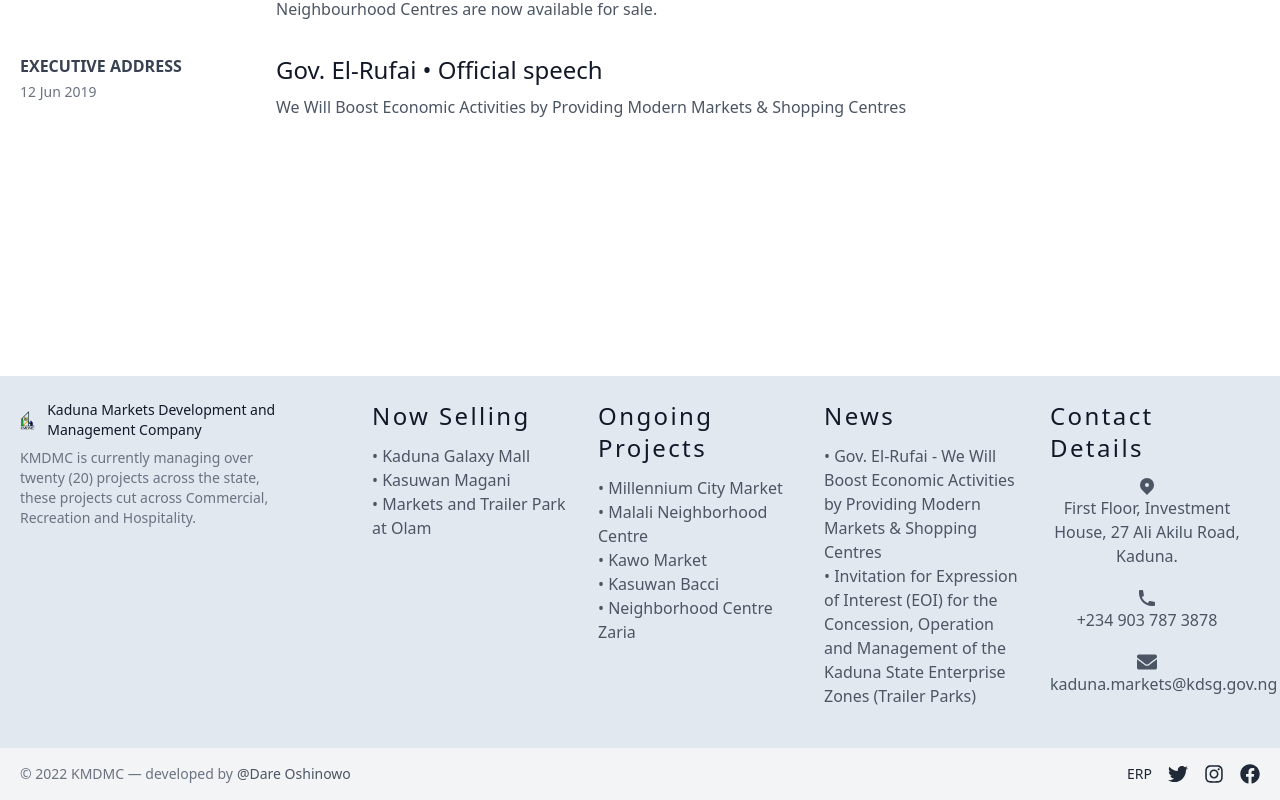
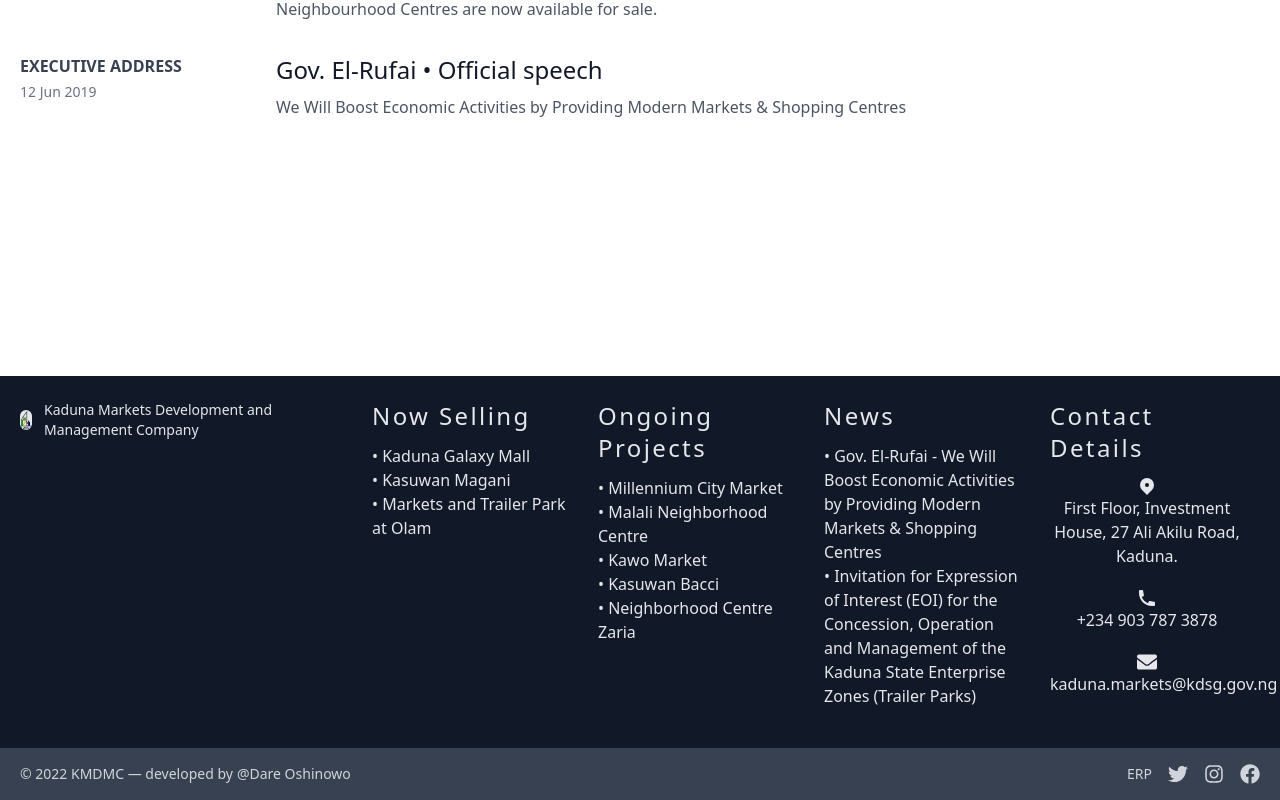
Before and after one commit to general-Dee/kmdmc, a Next.js app: page /news in a window 1280 px wide. Shown: the part 976-1776 px from the top of the page. Built offline with nearby package versions, Linux system fonts and the light colour scheme.

Commit message:
endtime09

```diff
--- a/components/Footer.tsx
+++ b/components/Footer.tsx
@@ -8,42 +8,20 @@
 
 function Footer() {
   return (
-        <footer className="relative mt-screen text-gray-600 bg-slate-200 body-font pt-5">
+        // <footer className="relative mt-screen text-gray-600 bg-slate-200 body-font pt-5">
+        <footer className="relative mt-screen text-white bg-gray-900 body-font pt-5">
             <div className="container px-5 py-10 sm:pt-1 mx-auto flex md:items-center lg:items-start md:flex-row md:flex-nowrap flex-wrap flex-col">
                 <div className="w-64 flex-shrink-0 md:mx-0 mx-auto text-center md:text-left">
                 <a className="flex title-font font-medium items-center md:justify-start justify-center text-gray-900">
-                    <Image src="/logo.png" width={70} height={80} className="cursor-pointer sm:w-5 sm:h-5"/>
-                    <span className="ml-3 text-sm">Kaduna Markets Development and Management Company</span>
+                    <span className='bg-gray-200 rounded-md'>
+                        <Image src="/logo.png" width={70} height={80} className="cursor-pointer sm:w-5 sm:h-5"/>
+                    </span>
+                    <span className="ml-3 text-sm text-gray-200">Kaduna Markets Development and Management Company</span>
                 </a>
-                <p className="mt-2 text-sm text-gray-500">KMDMC is currently managing over twenty (20) projects across the state, these projects cut across Commercial, Recreation and Hospitality.</p>
+                {/* <p className="mt-2 text-sm text-gray-500">KMDMC is currently managing over twenty (20) projects across the state, these projects cut across Commercial, Recreation and Hospitality.</p> */}
                 </div>
                 <div className="flex-grow flex flex-wrap md:pl-20 -mb-10 md:mt-0 mt-10 md:text-left text-center">
-                {/* <div className="lg:w-1/4 md:w-1/2 w-full px-4">
-                    <h2 className="title-font font-medium text-gray-900 tracking-widest text-sm mb-3">Scope of Work</h2>
-                    <nav className="list-none mb-10">
-                    <li>
-                        <a className="text-gray-600 hover:text-gray-800">Distribution of Markets</a>
-                    </li>
-                    <li>
-                        <a className="text-gray-600 hover:text-gray-800">Demarcation of Earmarked Locations</a>
-                    </li>
-                    <li>
-                        <a className="text-gray-600 hover:text-gray-800">Security</a>
-                    </li>
-                    <li>
-                        <a className="text-gray-600 hover:text-gray-800">Health and Safety</a>
-                    </li>
-                    <li>
-                        <a className="text-gray-600 hover:text-gray-800">Media and Publicity</a>
-                    </li>
-                    <li>
-                        <a className="text-gray-600 hover:text-gray-800">Coordination</a>
-                    </li>
-                    <li>
-                        <a className="text-gray-600 hover:text-gray-800">Budget</a>
-                    </li>
-                    </nav>
-                </div> */}
+
                 <div className="lg:w-1/4 md:w-1/2 w-full px-4">
                     <h2 className="footer_heading">Now Selling</h2>
                     <nav className="list-none mb-10">
@@ -52,17 +30,17 @@
                     </li> */}
                     <li>
                         <Link href={"/galaxymall"}>
-                            <a className="text-gray-600">&bull;  Kaduna Galaxy Mall</a>
+                            <a className="text-gray-200">&bull;  Kaduna Galaxy Mall</a>
                         </Link>
                     </li>
                     <li>
                         <Link href={"/kasuwanmagani"}>
-                            <a className="text-gray-600">&bull;  Kasuwan Magani</a>
+                            <a className="text-gray-200">&bull;  Kasuwan Magani</a>
                         </Link>
                     </li>
                     <li>
                         <Link href={"/olarm"}>
-                            <a className="text-gray-600">&bull;  Markets and Trailer Park at Olam</a>
+                            <a className="text-gray-200">&bull;  Markets and Trailer Park at Olam</a>
                         </Link>
                     </li>
                     </nav>
@@ -71,20 +49,20 @@
                     <h2 className="footer_heading">Ongoing Projects</h2>
                     <nav className="list-none mb-10">
                     <li>
-                        <a className="text-gray-600 ">&bull;  Millennium City Market</a>
+                        <a className="text-gray-200 ">&bull;  Millennium City Market</a>
                     </li>
 
                     <li>
-                        <a className="text-gray-600 ">&bull;  Malali Neighborhood Centre</a>
+                        <a className="text-gray-200 ">&bull;  Malali Neighborhood Centre</a>
                     </li>
                     <li>
-                        <a className="text-gray-600 ">&bull;  Kawo Market</a>
+                        <a className="text-gray-200">&bull;  Kawo Market</a>
                     </li>
                     <li>
-                        <a className="text-gray-600 ">&bull;  Kasuwan Bacci</a>
+                        <a className="text-gray-200 ">&bull;  Kasuwan Bacci</a>
                     </li>
                     <li>
-                        <a className="text-gray-600 ">&bull;  Neighborhood Centre Zaria</a>
+                        <a className="text-gray-200">&bull;  Neighborhood Centre Zaria</a>
                     </li>
                     </nav>
                 </div>
@@ -94,12 +72,12 @@
 
                     <li>
                         <Link href={"/news"}>
-                            <a className="text-gray-600 hover:text-gray-800">&bull; Gov. El-Rufai - We Will Boost Economic Activities by Providing Modern Markets & Shopping Centres</a>
+                            <a className="text-gray-200 hover:text-gray-400">&bull; Gov. El-Rufai - We Will Boost Economic Activities by Providing Modern Markets & Shopping Centres</a>
                         </Link>
                     </li>
                     <li>
                         <Link href={"/news"}>
-                            <a className="text-gray-600 hover:text-gray-800 text-clip">&bull; Invitation for Expression of Interest (EOI) for the Concession, Operation and Management of the Kaduna State Enterprise Zones (Trailer Parks)</a>
+                            <a className="text-gray-200 hover:text-gray-400 text-clip">&bull; Invitation for Expression of Interest (EOI) for the Concession, Operation and Management of the Kaduna State Enterprise Zones (Trailer Parks)</a>
                         </Link>
                     </li>
                     </nav>
@@ -108,22 +86,22 @@
                     <h2 className="footer_heading">Contact Details</h2>
                     <nav className="list-none mb-10 space-y-5 text-center">
                         <li>
-                            <a className="text-gray-600 "><LocationMarkerIcon className='w-5 h-5 mx-auto'/>First Floor, Investment House, 27 Ali Akilu Road, Kaduna.</a>
+                            <a className="text-gray-200 "><LocationMarkerIcon className='w-5 h-5 mx-auto'/>First Floor, Investment House, 27 Ali Akilu Road, Kaduna.</a>
                         </li>
                         <li>
-                            <a className="text-gray-600 "><PhoneIcon className='w-5 h-5 mx-auto'/>+234 903 787 3878</a>
+                            <a className="text-gray-200 "><PhoneIcon className='w-5 h-5 mx-auto'/>+234 903 787 3878</a>
                         </li>
                         <li>
-                            <a className="text-gray-600 "><FaEnvelope className='w-5 h-5 mx-auto'/>kaduna.markets@kdsg.gov.ng</a>
+                            <a className="text-gray-200 "><FaEnvelope className='w-5 h-5 mx-auto'/>kaduna.markets@kdsg.gov.ng</a>
                         </li>
                     </nav>
                 </div>
                 </div>
             </div>
-            <div className="bg-gray-100">
+            <div className="bg-gray-700">
                 <div className="container mx-auto py-4 px-5 flex flex-wrap flex-col sm:flex-row">
-                <p className="text-gray-500 text-sm text-center sm:text-left">© 2022 KMDMC — developed by
-                    <a href="https://twitter.com/son_of_leke" rel="noopener noreferrer" className="text-gray-600 ml-1" target="_blank">@Dare Oshinowo</a>
+                <p className="text-gray-300 text-sm text-center sm:text-left">© 2022 KMDMC — developed by
+                    <a href="https://twitter.com/son_of_leke" rel="noopener noreferrer" className="text-gray-300 ml-1" target="_blank">@Dare Oshinowo</a>
                 </p>
                 <span className="inline-flex sm:ml-auto sm:mt-0 mt-2 justify-center sm:justify-start">
 
--- a/components/Selling_points.tsx
+++ b/components/Selling_points.tsx
@@ -9,23 +9,23 @@
         <div className="container px-5 py-2 mx-auto">
             <div className="flex flex-wrap -m-4 text-center">
             <div className="p-4 sm:w-1/4 w-1/2">
-                <ShoppingCartIcon className='w-10 h-10 mx-auto my-5 md:w-14 md:h-14 lg:w-20 lg:h-20 '/>
-                <h2 className="title-font font-medium text-2xl md:text-3xl lg:text-5xl text-gray-900">16</h2>
+                <ShoppingCartIcon className='w-10 h-10 mx-auto my-5 text-gray-900 md:w-12 md:h-12 lg:w-18 lg:h-18 '/>
+                <h2 className="title-font font-medium text-xl md:text-2xl lg:text-3xl text-gray-900">16</h2>
                 <p className="leading-relaxed text-xl md:text-2xl lg:text-3xl">Markets</p>
             </div>
             <div className="p-4 sm:w-1/4 w-1/2">
-                <FaHouseUser className='w-10 h-10 mx-auto my-5 md:w-14 md:h-14 lg:w-20 lg:h-20 '/>
-                <h2 className="title-font font-medium text-2xl md:text-3xl lg:text-5xl text-gray-900">+10,000</h2>
+                <FaHouseUser className='w-10 h-10 mx-auto my-5 text-gray-900 md:w-12 md:h-12 lg:w-18 lg:h-18 '/>
+                <h2 className="title-font font-medium text-xl md:text-2xl lg:text-3xl text-gray-900">+10,000</h2>
                 <p className="leading-relaxed text-xl md:text-2xl lg:text-3xl">Shops</p>
             </div>
             <div className="p-4 sm:w-1/4 w-1/2">
-                <HiLightningBolt className='w-10 h-10 mx-auto my-5 md:w-14 md:h-14 lg:w-20 lg:h-20 '/>
-                <h2 className="title-font font-medium text-2xl md:text-3xl lg:text-5xl text-gray-900">5</h2>
+                <HiLightningBolt className='w-10 h-10 mx-auto my-5 text-gray-900 md:w-12 md:h-12 lg:w-18 lg:h-18 '/>
+                <h2 className="title-font font-medium text-xl md:text-2xl lg:text-3xl text-gray-900">5</h2>
                 <p className="leading-relaxed text-xl md:text-2xl lg:text-3xl">Impacts</p>
             </div>
             <div className="p-4 sm:w-1/4 w-1/2">
-                <UserCircleIcon className='w-10 h-10 mx-auto my-5 md:w-14 md:h-14 lg:w-20 lg:h-20 ' />
-                <h2 className="title-font font-medium text-2xl md:text-3xl lg:text-5xl text-gray-900">+6.000</h2>
+                <UserCircleIcon className='w-10 h-10 mx-auto my-5 text-gray-900 md:w-12 md:h-12 lg:w-18 lg:h-18 ' />
+                <h2 className="title-font font-medium text-xl md:text-2xl lg:text-3xl text-gray-900">+6.000</h2>
                 <p className="leading-relaxed text-md md:text-2xl lg:text-3xl">Verified Customers</p>
             </div>
             </div>
--- a/styles/globals.css
+++ b/styles/globals.css
@@ -37,7 +37,7 @@
     }
 
     .footerSocialLink {
-        @apply h-3 w-3 md:h-4 md:w-4 lg:h-5 lg:w-5 cursor-pointer text-gray-800 hover:text-gray-400 transition duration-[.4s]
+        @apply h-3 w-3 md:h-4 md:w-4 lg:h-5 lg:w-5 cursor-pointer text-gray-300 hover:text-gray-400 transition duration-[.4s]
     }
 
     .row {
@@ -65,7 +65,7 @@
     }
 
     .admin_link {
-        @apply cursor-pointer text-gray-800 text-sm hover:text-gray-400 hover:font-bold
+        @apply cursor-pointer text-gray-300 text-sm hover:text-gray-400 hover:font-bold
     }
 
     .modalButton {
@@ -89,6 +89,6 @@
     }
 
     .footer_heading {
-        @apply text-2xl text-gray-900 tracking-widest mb-3
+        @apply text-2xl text-gray-200 tracking-widest mb-3
     }
 }
```
